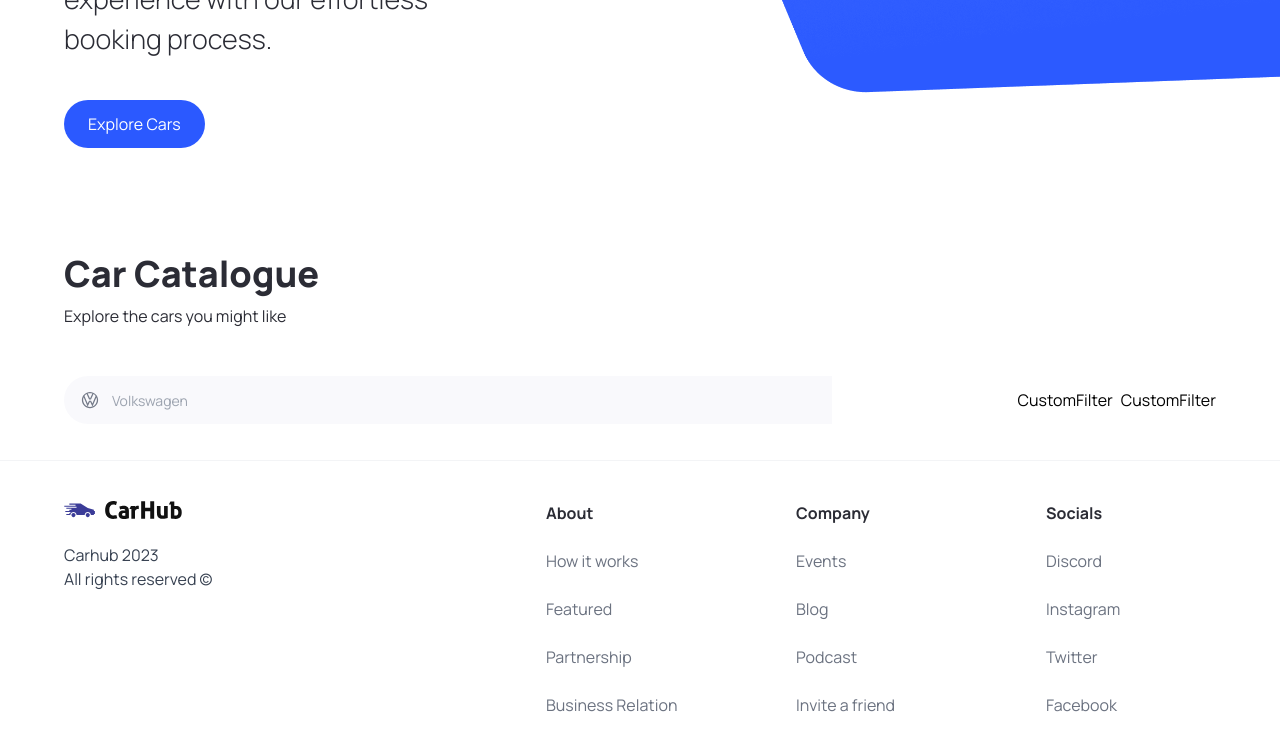
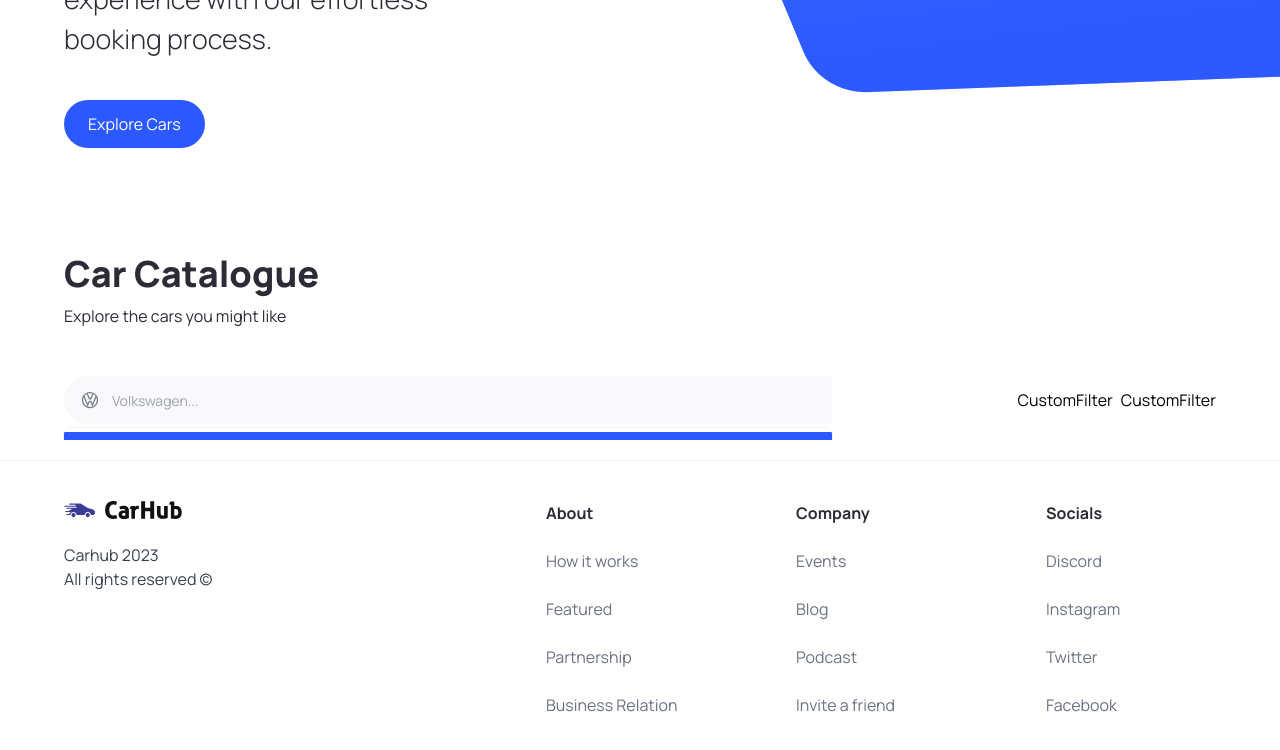
Before and after one commit to DeeRNathan95/CarRental, a Next.js app: page / in a window 1280 px wide. Both pictures are taken after a click on the button 82 px from the left and 1010 px from the top of the page. Shown: the part 610-1360 px from the top of the page. Built offline with nearby package versions, Linux system fonts and the light colour scheme.

Commit message:
working on the car search box

```diff
--- a/components/searchManufacturer.tsx
+++ b/components/searchManufacturer.tsx
@@ -1,27 +1,88 @@
-"user client";
+"use client";
 
+import { useState, Fragment } from 'react';
 import Image from 'next/image';
 
-import {Combobox, Transition} from '@headlessui/react'
+import { Combobox, Transition } from '@headlessui/react';
+import { manufacturers } from '@/constants';
+import { searchManufacturerProps } from '@/types';
 
-import { searchManufacturerProps } from '@/types'
+const searchManufacturer = ({ manufacturer, setManufacturer }: searchManufacturerProps) => {
+  const [query, setQuery] = useState('');
 
+  const filteredManufacturers = query === ''
+    ? manufacturers
+    : manufacturers.filter((item) => (
+      item.toLowerCase().replace(/\s+/g, '').includes(query.toLowerCase().replace(/\s+/g, ''))
+    ));
 
-const searchManufacturer = ({manufacturer, setManufacturer}: searchManufacturerProps ) => {
   return (
-    <div className='search-manufacturer'>
-        <Combobox>
-            <div className="relative w-full">
-                <Combobox.Button className="absolute top-[14px]">
-                    <Image src="/car-logo.svg" width={20} height={20} className="ml-4" alt="Car Logo"/>
-                </Combobox.Button>
+    <div className="search-manufacturer">
+      <Combobox value={manufacturer} onChange={setManufacturer}>
+        <div className="relative w-full">
+          <Combobox.Button className="absolute top-[14px]">
+            <Image src="/car-logo.svg" width={20} height={20} className="ml-4" alt="Car Logo" />
+          </Combobox.Button>
 
-                <Combobox.Input className="search-manufacturer__input" placeholder="Volkswagen"/>
+          {/* Input field for searching */}
+          <Combobox.Input
+            className='search-manufacturer__input'
+            displayValue={(item: string) => item}
+            onChange={(event) => setQuery(event.target.value)} // Update the search query when the input changes
+            placeholder='Volkswagen...'
+          />
 
-            </div>
-        </Combobox>
-    </div>
-  )
-}
+        {/* Transition for displaying the options */}
+        <Transition
+            as={Fragment} // group multiple elements without introducing an additional DOM node i.e., <></>
+            leave='transition ease-in duration-100'
+            leaveFrom='opacity-100'
+            leaveTo='opacity-0'
+            afterLeave={() => setQuery("")} // Reset the search query after the transition completes
+          >
+          <Combobox.Options
+              className='absolute mt-1 max-h-60 w-full overflow-auto rounded-md bg-white py-1 text-base shadow-lg ring-1 ring-black ring-opacity-5 focus:outline-none sm:text-sm'
+              static
+            >
+              {filteredManufacturers.length === 0 && query !== "" ? (
+                <Combobox.Option
+                  value={query}
+                  className='search-manufacturer__option'
+                >
+                  Create "{query}"
+                </Combobox.Option>
+              ) : (
+                filteredManufacturers.map((item) => (
+                  <Combobox.Option
+                    key={item}
+                    className={({ active }) =>
+                      `relative search-manufacturer__option ${
+                        active ? "bg-primary-blue text-white" : "text-gray-900"
+                      }`
+                    }
+                  value={item}
+                  >
+                  {({ selected, active }) => (
+                    <>
+                      <span className={`block truncate ${selected ? "font-medium" : "font-normal"}`}>
+                        {item}
+                      </span>
 
-export default searchManufacturer
+                      {/* Show an active blue background color if the option is selected */}
+                      {selected ? (
+                        <span className={`absolute inset-y-0 left-0 flex items-center pl-3 ${active? "text-white": "text-pribg-primary-purple"}`}
+                        ></span>
+                      ) : null}
+                    </>
+                  )}
+                </Combobox.Option>
+              ))
+            )}
+          </Combobox.Options>
+        </Transition>
+      </div>
+    </Combobox>
+  </div>
+);
+};
+export default searchManufacturer;
```
